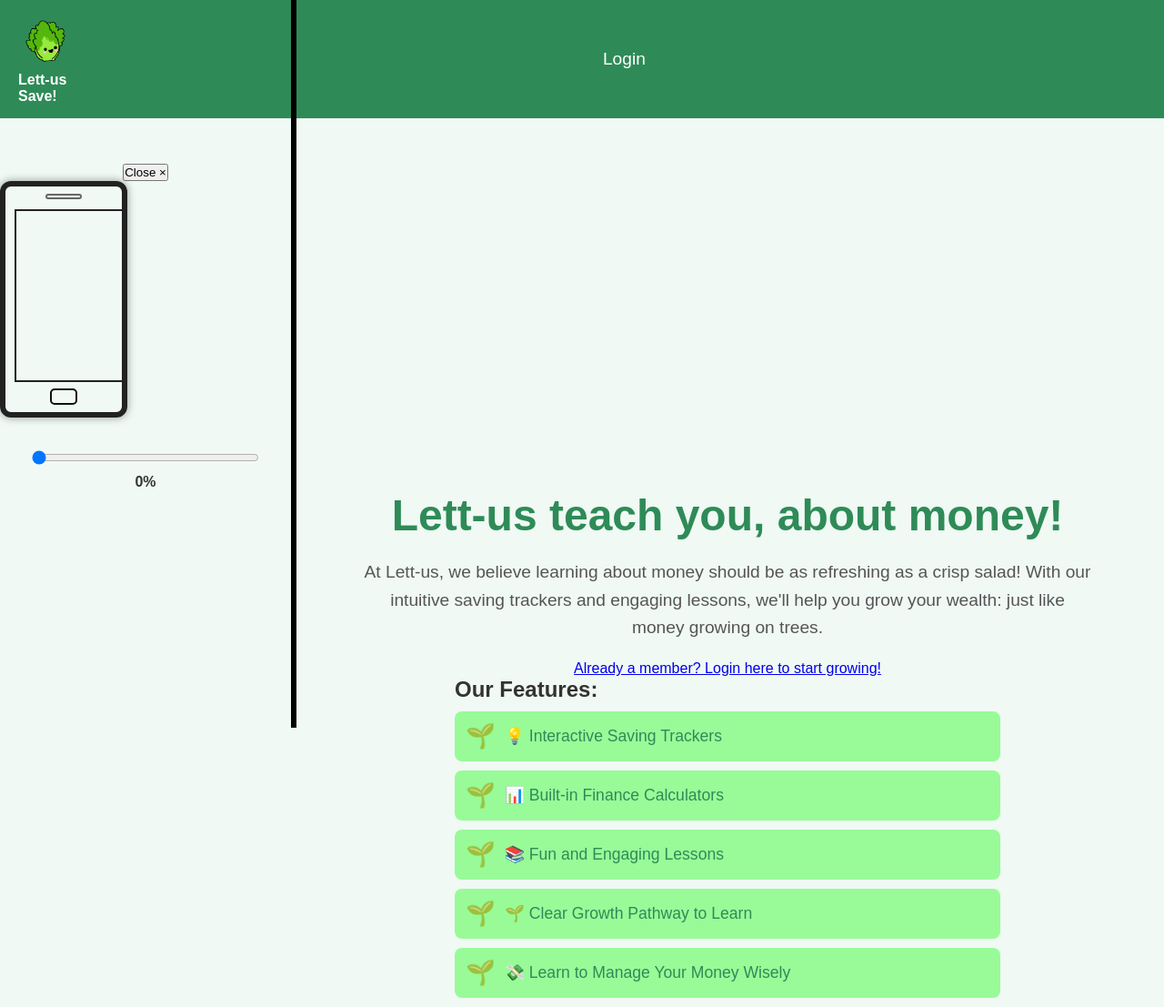
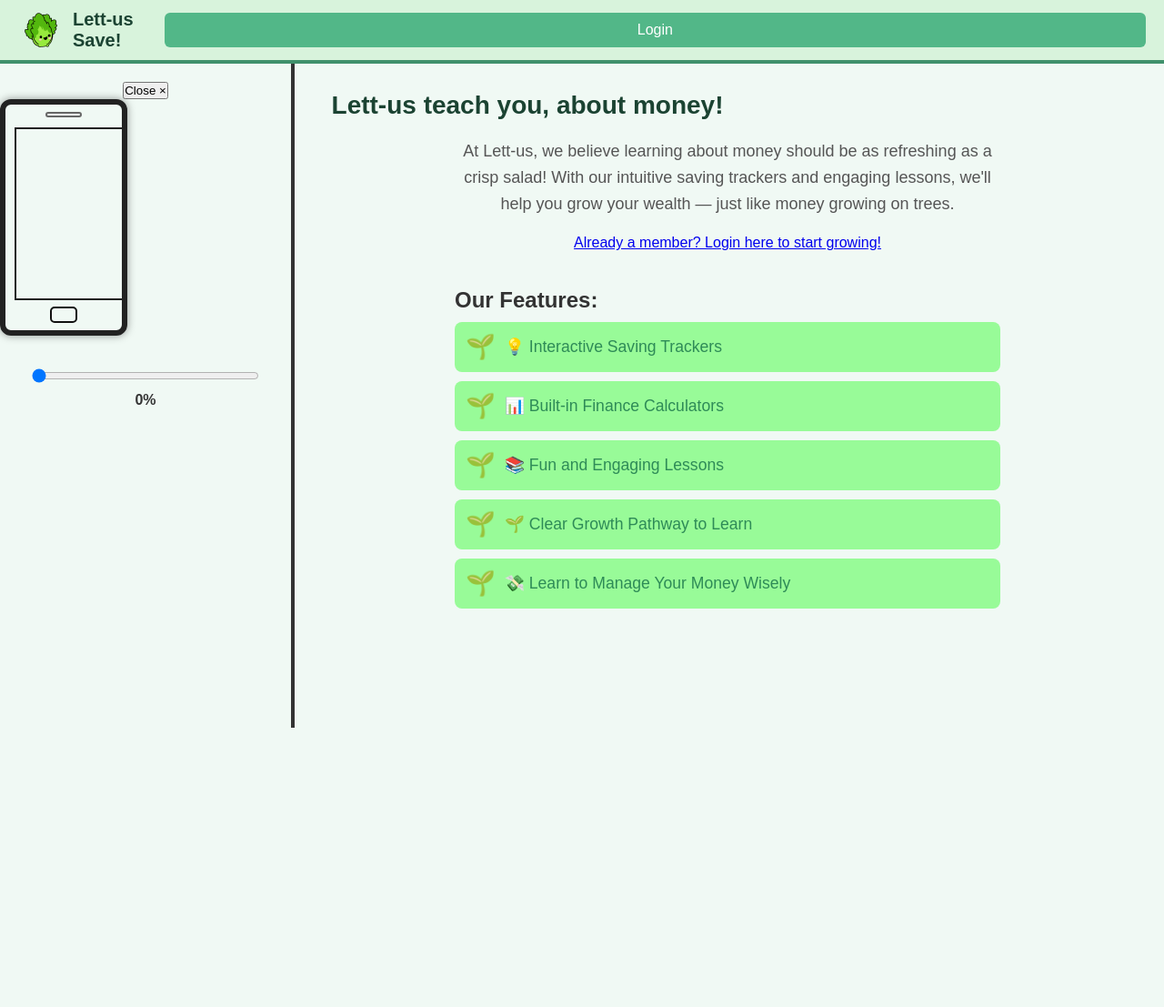
Before and after one commit to OdeonHill/whack_project, a Flask app: page / in a window 1280 px wide. Shown: the whole page at 91% size. After the commit the page ends 800 px from the top, so only its background shows below. Run offline with Flask 3, Linux system fonts and the light colour scheme.

Commit message:
fixed home page gap

```diff
--- a/website_code/static/phone_widget.html
+++ b/website_code/static/phone_widget.html
@@ -10,6 +10,7 @@
     box-shadow: 0 0 10px rgba(0,0,0,0.4);
     overflow: hidden;
     background: transparent;
+    left: "50%";
   }
 
   .screen {
--- a/website_code/templates/home.html
+++ b/website_code/templates/home.html
@@ -6,48 +6,156 @@
     <title>Lett-us Homepage</title>
     <link rel="stylesheet" href="{{ url_for('static', filename='style.css') }}">
     <style>
+        /* ---- Basic Reset ---- */
+        body {
+            margin: 0;
+            font-family: Arial, sans-serif;
+        }
+
+        /* ---- Top Bar ---- */
+        .top-bar {
+            display: flex;
+            justify-content: space-between;
+            align-items: center;
+            background-color: #d8f3dc;
+            padding: 10px 20px;
+            border-bottom: 4px solid #40916c;
+            position: fixed;
+            top: 0;
+            width: 100%;
+            height: 70px;
+            z-index: 10;
+        }
+
+        .logo {
+            display: flex;
+            align-items: center;
+            gap: 10px;
+        }
+
+        .logo img {
+            height: 50px;
+            width: auto;
+        }
+
+        .logo-txt {
+            font-weight: bold;
+            font-size: 20px;
+            color: #1b4332;
+        }
+
+        .login-btn {
+            background-color: #52b788;
+            border: none;
+            color: white;
+            padding: 10px 20px;
+            font-size: 16px;
+            border-radius: 6px;
+            cursor: pointer;
+        }
+
+        .login-btn:hover {
+            background-color: #40916c;
+        }
+
+
+
+        /* ---- Vertical Divider ---- */
         .vertical {
-            border-left: 6px solid black;
-            height: 100vh;        /* full viewport height */
-            position: fixed;      /* stay fixed relative to viewport */
-            top: 0;               /* start at the very top */
-            left: 25%;            /* align with sidebar edge */
-            z-index: 2;           /* appear above background but under main content */
-            transition: left 0.3s ease;  /* smooth movement */
+            border-left: 4px solid #333;
+            height: calc(100vh - 70px);
+            position: fixed;
+            top: 70px;
+            left: 25%;
+            z-index: 2;
+            transition: left 0.3s ease, opacity 0.3s ease;
         }
+
+
+
+        .main-header {
+            font-size: 28px;
+            color: #1b4332;
+        }
+
+
+
+        .features-list h2 {
+            margin-top: 40px;
+        }
+
+            /* --- Center main text section --- */
+        #main {
+            margin-left: 25%;
+            padding: 100px 40px 40px;
+            transition: margin-left 0.3s ease;
+            text-align: center; /* center text content */
+        }
+
+        /* keep paragraphs readable in center */
+        .main-paragraph {
+            font-size: 18px;
+            max-width: 600px;
+            margin: 0 auto; /* centers the block */
+        }
+
+        /* center login prompt link */
+        .login-prompt {
+            margin-top: 20px;
+            text-align: center;
+        }
+
+        /* --- Center sidebar content --- */
+        .w3-sidebar {
+            position: fixed;
+            top: 70px;
+            height: calc(100vh - 70px);
+            overflow-y: auto;
+            display: flex;               /* center contents */
+            flex-direction: column;
+            align-items: center;         /* horizontally center */
+            justify-content: flex-start; /* keep top alignment (use 'center' to fully center vertically) */
+            text-align: center;          /* center text inside */
+            padding-top: 20px;           /* breathing space */
+        }
+
     </style>
 </head>
-
-
 <body>
     <!-- Top Bar -->
     <header class="top-bar">
-        <div class="logo"><img src="{{ url_for('static', filename='images/happy.gif') }}" alt="Lett-us Logo"><p class="logo-txt">Lett-us Save!</p></div>
+        <div class="logo">
+            <img src="{{ url_for('static', filename='images/happy.gif') }}" alt="Lett-us Logo">
+            <p class="logo-txt">Lett-us Save!</p>
+        </div>
         <button class="login-btn">Login</button>
     </header>
 
-    <div class= "vertical" id="vertbar"></div>
-    <!-- Main Content -->
-    <main>
+    <!-- Vertical Divider -->
+    <div class="vertical" id="vertbar"></div>
+
+    <!-- Sidebar -->
     <div class="w3-sidebar w3-bar-block w3-card w3-animate-left" style="display:block; width:25%;" id="mySidebar">
-            <button class="w3-bar-item w3-button w3-large"
-            onclick="w3_close()">Close &times;</button>
+        <button class="w3-bar-item w3-button w3-large" onclick="w3_close()">Close &times;</button>
         <div w3-include-html="{{ url_for('static', filename='phone_widget.html') }}"></div>
     </div>
 
-        <button id="openNav" class="w3-button w3-teal w3-xlarge" onclick="w3_open()" style="display:none; font-size:30pt">&#9776;</button>
+    <!-- Main Content -->
+    <div id="main">
+        <button id="openNav" class="w3-button w3-teal w3-xlarge"
+                onclick="w3_open()" style="display:none; font-size:30pt">&#9776;</button>
 
-        <div id="main" style="margin-left: 25%;">
+        <h1 class="main-header" style="width:50%">Lett-us teach you, about money!</h1>
+        <p class="main-paragraph">
+            At Lett-us, we believe learning about money should be as refreshing as a crisp salad!
+            With our intuitive saving trackers and engaging lessons, we'll help you grow your wealth —
+            just like money growing on trees.
+        </p>
 
-        <h1 class="main-header">Lett-us teach you, about money!</h1>
-        <p class="main-paragraph">At Lett-us, we believe learning about money should be as refreshing as a crisp salad! With our intuitive saving trackers and engaging lessons, we'll help you grow your wealth: just like money growing on trees.</p>
-
-        <!-- Login Prompt Section -->
         <div class="login-prompt">
             <p><a href="{{ url_for('views.dashboard') }}">Already a member? Login here to start growing!</a></p>
         </div>
 
-        <!-- Features List -->
         <div class="features-list">
             <h2>Our Features:</h2>
             <ul>
@@ -58,58 +166,49 @@
                 <li>💸 Learn to Manage Your Money Wisely</li>
             </ul>
         </div>
-    </main>
+    </div>
 
+    <!-- JS for Sidebar and Divider -->
     <script>
         function w3_open() {
             document.getElementById("main").style.marginLeft = "25%";
-            document.getElementById("mySidebar").style.width = "25%";
             document.getElementById("mySidebar").style.display = "block";
             document.getElementById("openNav").style.display = 'none';
-            document.getElementById("vertbar").style.display = "block";
+            document.getElementById("vertbar").style.opacity = "1";
+        }
 
-            }
         function w3_close() {
             document.getElementById("main").style.marginLeft = "0%";
             document.getElementById("mySidebar").style.display = "none";
             document.getElementById("openNav").style.display = "block";
-            document.getElementById("openNav").style.height = "50pt";
-            document.getElementById("openNav").style.width = "50pt";
-            document.getElementById("vertbar").style.display = "none";
+            document.getElementById("vertbar").style.opacity = "0";
         }
     </script>
 
+    <!-- Include external HTML -->
     <script>
         function includeHTML() {
             var z, i, elmnt, file, xhttp;
-            /* Loop through a collection of all HTML elements: */
             z = document.getElementsByTagName("*");
             for (i = 0; i < z.length; i++) {
                 elmnt = z[i];
-                /*search for elements with a certain atrribute:*/
                 file = elmnt.getAttribute("w3-include-html");
                 if (file) {
-                /* Make an HTTP request using the attribute value as the file name: */
                     xhttp = new XMLHttpRequest();
                     xhttp.onreadystatechange = function() {
                         if (this.readyState == 4) {
                             if (this.status == 200) {elmnt.innerHTML = this.responseText;}
                             if (this.status == 404) {elmnt.innerHTML = "Page not found.";}
-                    /* Remove the attribute, and call this function once more: */
                             elmnt.removeAttribute("w3-include-html");
                             includeHTML();
                         }
                     }
                     xhttp.open("GET", file, true);
                     xhttp.send();
-                /* Exit the function: */
                     return;
                 }
             }
         }
-        </script>
-
-         <script>
         includeHTML();
     </script>
 </body>
```
Lines whose indentation alone changed are shown as unchanged.
